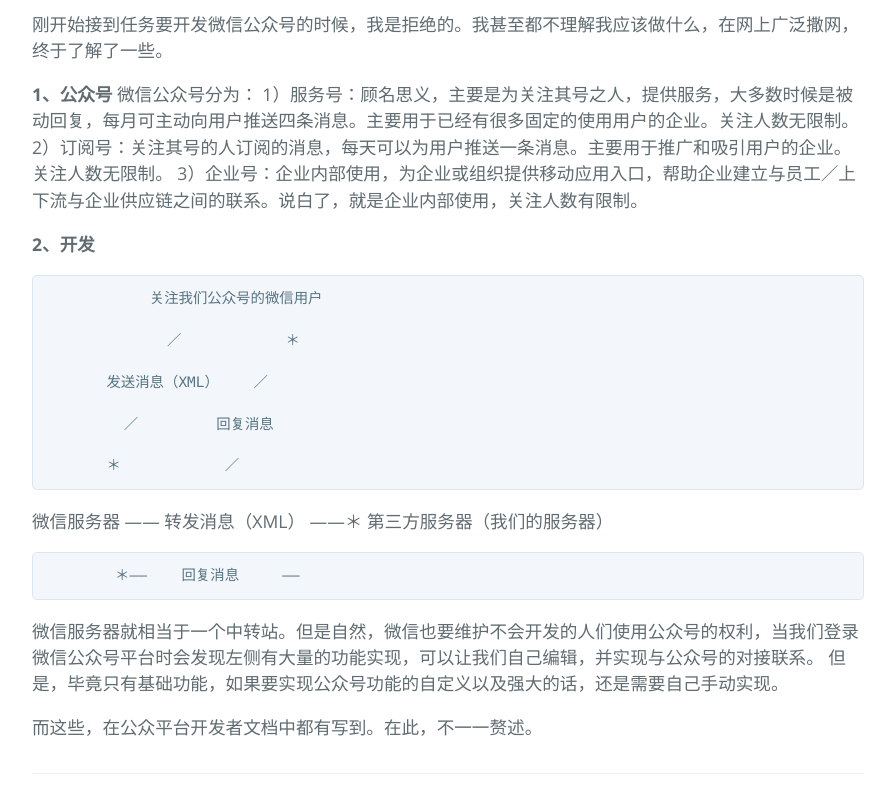
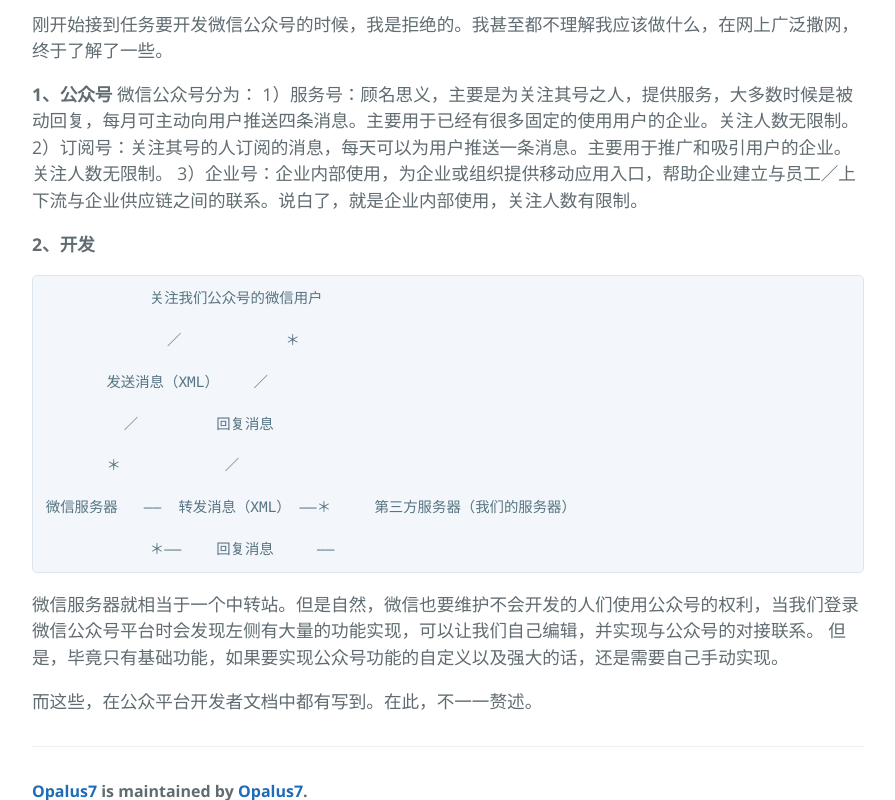
Before and after one commit to Opalus7/Opalus7, a plain HTML site: page index.html in a window 1280 px wide. Shown: the part 404-1204 px from the top of the page, without its empty margins (192-1087 px from the left). Drawn offline with nearby package versions, Linux system fonts and the light colour scheme.

Commit message:
Update index.html

```diff
--- a/index.html
+++ b/index.html
@@ -38,11 +38,10 @@
          ／         回复消息
 
        ＊            ／
-</code></pre>
 
-<p>微信服务器   ——  转发消息（XML） ——＊     第三方服务器（我们的服务器）</p>
+微信服务器   ——  转发消息（XML） ——＊     第三方服务器（我们的服务器）
 
-<pre><code>        ＊——    回复消息     ——
+            ＊——    回复消息     ——
 </code></pre>
 
 <p>微信服务器就相当于一个中转站。但是自然，微信也要维护不会开发的人们使用公众号的权利，当我们登录微信公众号平台时会发现左侧有大量的功能实现，可以让我们自己编辑，并实现与公众号的对接联系。
```
